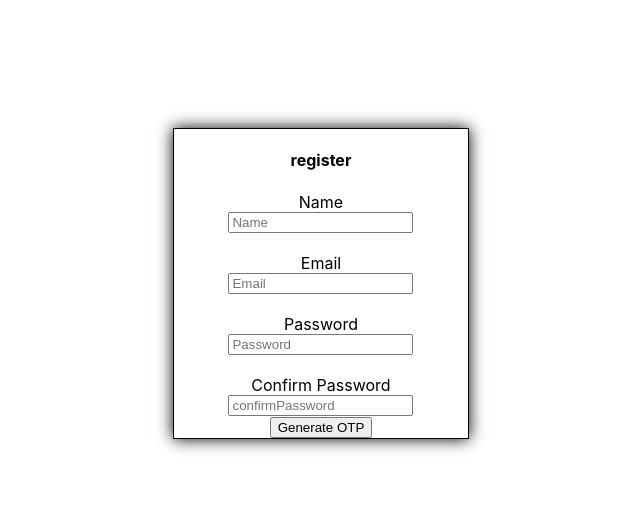
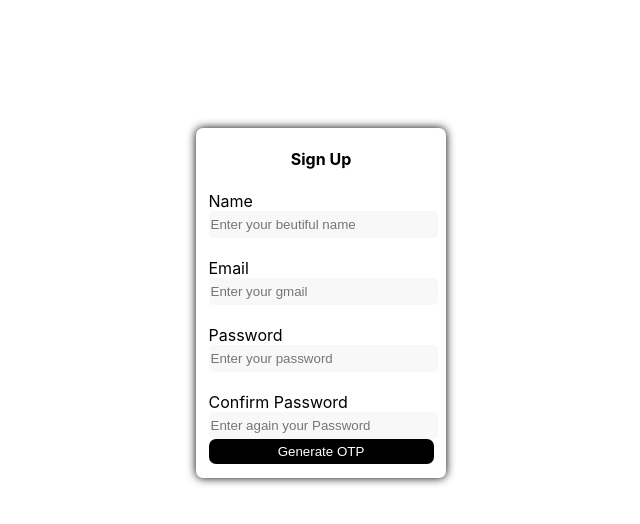
Before and after one commit to Atharvasharma12/Boekenza2.0, a React (Create React App) app: page /LoginPage/RegisterPage in a window 1280 px wide. Shown: the top 524 px of the page, without its empty margins (319-959 px from the left). Built offline with nearby package versions, Linux system fonts and the light colour scheme.

Commit message:
doc : change in style

```diff
--- a/src/Components/Home.jsx
+++ b/src/Components/Home.jsx
@@ -3,6 +3,8 @@ import { Link } from "react-router-dom";
 import LoginPage from "./LoginPage";
 import { BiSearchAlt2 } from "react-icons/bi";
 import { useSelector } from "react-redux";
+
+//this page is for demostration
 
 function Home() {
   //use selector function of redux use to get values from reduxStore
--- a/src/Components/LoginPage.css
+++ b/src/Components/LoginPage.css
@@ -1,3 +1,8 @@
+:root {
+  --buttonColor: black;
+  --inputTypeColor: #f8f8f8;
+}
+
 body {
   margin: 0;
   padding: 0;
@@ -12,9 +17,9 @@ body {
 }
 
 .loginMain {
-  border: 1px solid black;
+  box-shadow: 0px 0px 10px;
   width: 250px;
-  height: 275px;
+  height: 320px;
   border-radius: 10px;
   display: flex;
   flex-direction: column;
@@ -26,7 +31,7 @@ body {
   border: none;
   outline: none;
   height: 25px;
-  background: #f8f8f8;
+  background: var(--inputTypeColor);
   border-radius: 3px;
   width: 227px;
   border-radius: 5px;
@@ -41,13 +46,38 @@ body {
 }
 
 .loginForm button {
+  width: 100%;
+  border: none;
+  height: 25px;
+  border-radius: 7px;
+  background-color: var(--buttonColor);
+  color: white;
+  cursor: pointer;
+}
+
+.loginForm button :hover {
+  background-color: black;
+}
+
+button :hover{
+  background-color: pink;
+}
 
 
+.logoutButton {
+  display: flex;
+  flex-direction: column;
+  gap: 10px;
+  text-align: center;
 }
 
-.logoutButton link{
+.logoutButton a{
+  font-size: 12px;
+  text-decoration: none;
+  color : black;
+}
 
-}
+
 
 input {
   outline: none;
--- a/src/Components/LoginPage.jsx
+++ b/src/Components/LoginPage.jsx
@@ -4,7 +4,9 @@ import { Link } from "react-router-dom";
 import axios from "axios";
 import { useDispatch } from "react-redux";
 
+
 function LoginPage() {
+
   const [isUser, setIsUSer] = useState({});
   const [userData, setUserData] = useState({
     email: "",
@@ -76,21 +78,25 @@ function LoginPage() {
               placeholder="Password"
             />
             <div className="loginButton">
-              {true ? (
+              {false ? (
                 <div className="logoutButton">
+                  <br />
                   <button onClick={handelLogOut}>Logout</button>
 
-                  <Link to="UploadProduct">
-                    <button>Upload Product</button>
-                  </Link>
+                  <p>
+                    <Link to="UploadProduct">Want to upload your product </Link>
+                  </p>
                 </div>
               ) : (
                 <>
-                  <button onClick={handelLogin}>Login</button>
-                  <div className="signUpButton">
-                    <Link to="RegisterPage">
-                      <button>Register</button>
-                    </Link>
+                  <br />
+                  <div className="logoutButton">
+                    <button onClick={handelLogin}>Login</button>
+                    <div className="signUpButton">
+                      <Link to="RegisterPage">
+                        <button>Register</button>
+                      </Link>
+                    </div>
                   </div>
                 </>
               )}
--- a/src/Components/RegisterPage.css
+++ b/src/Components/RegisterPage.css
@@ -1,3 +1,7 @@
+:root {
+    --buttonColor: black;
+    --inputTypeColor: #f8f8f8;
+  }
 body{
     margin: 0;
     padding: 0;
@@ -8,13 +12,15 @@ body{
     margin-top: 10%;
 }
 .registerMain{
-border: 1px solid black;
-box-shadow: 0px 0px 15px 0px black;
-width: 23%;
+
+box-shadow: 0px 0px 10px 0px black;
+width: 250px;
 display: flex;
 flex-direction: column;
 align-items: center;
 justify-items: center;
+border-radius: 7px;
+height: 350px;
 }
 
 .registerForm{
@@ -22,5 +28,27 @@ justify-items: center;
     flex-direction: column;
     flex-wrap: nowrap;
     justify-content: center;
-    align-items: center;
+    align-items: left;
+    width: 90%;
+
 }
+
+.registerForm input{
+    border: none;
+    outline: none;
+    height: 25px;
+    background: var(--inputTypeColor);
+    border-radius: 3px;
+    width: 100%;
+    border-radius: 5px;
+}
+
+.registerForm button{
+    width: 100%;
+    border: none;
+    height: 25px;
+    border-radius: 7px;
+    background-color: var(--buttonColor);
+    color: white;
+    cursor: pointer;
+}
--- a/src/Components/RegisterPage.jsx
+++ b/src/Components/RegisterPage.jsx
@@ -76,7 +76,7 @@ function RegisterPage() {
       <div className="lolo">
         <div className="registerMain">
           <div className="registerBoxHeading">
-            <h4>register</h4>
+            <h4>Sign Up</h4>
           </div>
 
           <div className="registerForm">
@@ -86,7 +86,7 @@ function RegisterPage() {
               value={userData.name}
               name="name"
               type="text"
-              placeholder="Name"
+              placeholder="Enter your beutiful name"
               onChange={handelChange}
             />
             <br />
@@ -95,7 +95,7 @@ function RegisterPage() {
               value={userData.email}
               name="email"
               type="text"
-              placeholder="Email"
+              placeholder="Enter your gmail"
               onChange={handelChange}
             />
             <br />
@@ -104,7 +104,7 @@ function RegisterPage() {
               value={userData.password}
               name="password"
               type="password"
-              placeholder="Password"
+              placeholder="Enter your password"
               onChange={handelChange}
             />
             <br />
@@ -113,7 +113,7 @@ function RegisterPage() {
               value={userData.confirmPassword}
               name="confirmPassword"
               type="Password"
-              placeholder="confirmPassword"
+              placeholder="Enter again your Password"
               onChange={handelChange}
             />
             <div className="registerButton">
```
